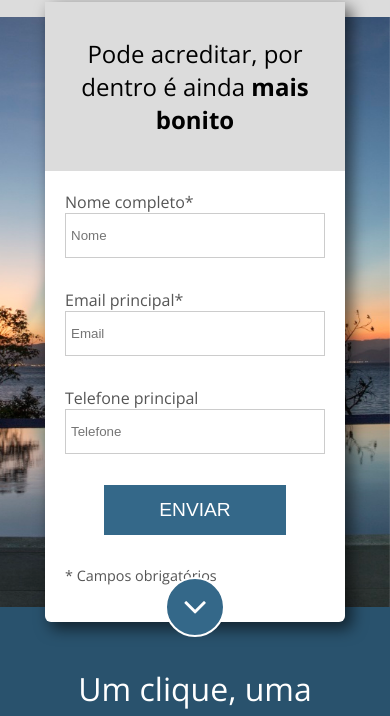
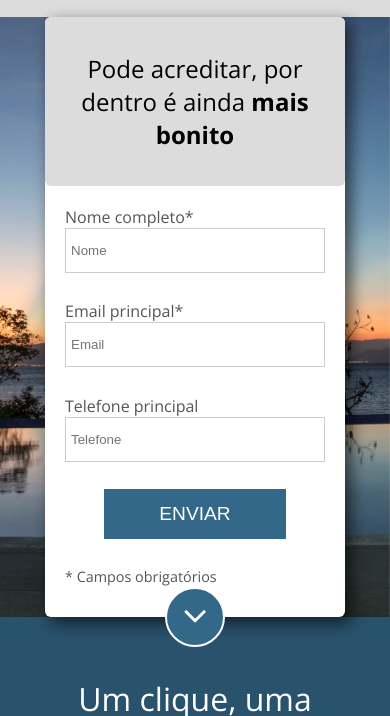
Before and after one commit to eng-gabrielscardoso/landing-page-hotelaria, a website: page src/index.html in a window 390 px wide. Shown: the part 128-844 px from the top of the page. Drawn offline with nearby package versions, Linux system fonts and the light colour scheme.

Commit message:
update responsive, README and index.js

```diff
--- a/src/assets/style/index.css
+++ b/src/assets/style/index.css
@@ -51,11 +51,10 @@ section.banner{
     background-repeat: no-repeat;
     background-attachment: fixed;
 }
-
 section.banner .wrapper-form{
     position: absolute;
     top: -2.5%;
-    right: 12%;
+    left: 60%;
     width: 400px;
     height: 105%;
     border-radius: 6px;
@@ -65,6 +64,7 @@ section.banner .wrapper-form{
 .wrapper-form .title-form {
     padding: 35px 10px;
     background-color: #dcdcdc;
+    border-radius: 6px;
 }
 .wrapper-form .title-form p{
     font-weight: 300;
@@ -224,11 +224,14 @@ footer > .container {
     }
 }
 
-@media screen and (max-height: 716px) {
+@media screen and (max-height: 846px) {
     section.banner{
-        height: 100%;
+        position: static;
     }
-    section.banner .wrapper-form {
-        height: 100%;
+    section.banner .wrapper-form{
+        position: relative;
+        left: 50%;
+        transform: translateX(-50%);
+        height: 600px;
     }
 }
--- a/src/index.html
+++ b/src/index.html
@@ -4,7 +4,7 @@
     <!-- Device meta tags -->
     <meta http-equiv="Content-Type" content="text/html;charset=UTF-8">
     <meta http-equiv="X-UA-Compatible" content="ie=edge">
-    <meta name="viewport" content="width=device-width, initial-scale=1.0">
+    <meta name="viewport" content="width=device-width, initial-scale=1.0, maximum-scale=1.0">
     <!-- SEO meta tags -->
     <meta name="author" content="">
     <meta name="description" content="">
```
Also changed, not shown: src/index.js (+4 -4 lines), README.md.
